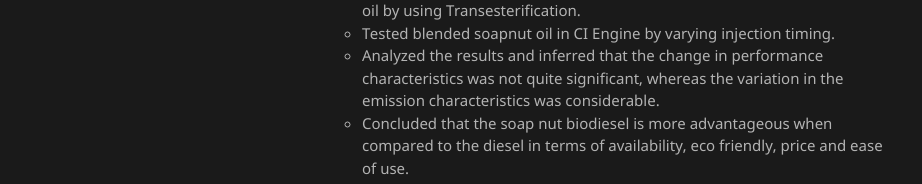
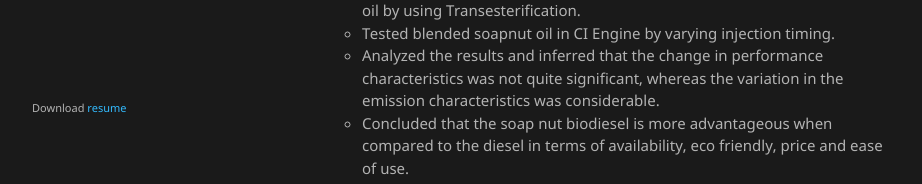
Before and after one commit to sandeepthalapanane/sandeepthalapanane.github.io, a Jekyll site: the page built from index.md, in a window 1280 px wide and 900 px high, scrolled down 556 px. Shown: the part 713-897 px from the top of the window, without its empty margins (178-1100 px from the left). Built offline with Jekyll 4.4.1, drawn with Linux system fonts in a browser that asks for light colours; our own code applies the rules of GitHub Pages for plain Markdown files.

Commit message:
resume link

```diff
--- a/_includes/footer.html
+++ b/_includes/footer.html
@@ -1 +1 @@
-<p><small></small></p>
+<p><small>Download <a href="https://drive.google.com/uc?export=download&id=1Oj-SSwweMbHAbRqA1ntUEQeJt1EOQWpf">resume</a></small></p>
```
